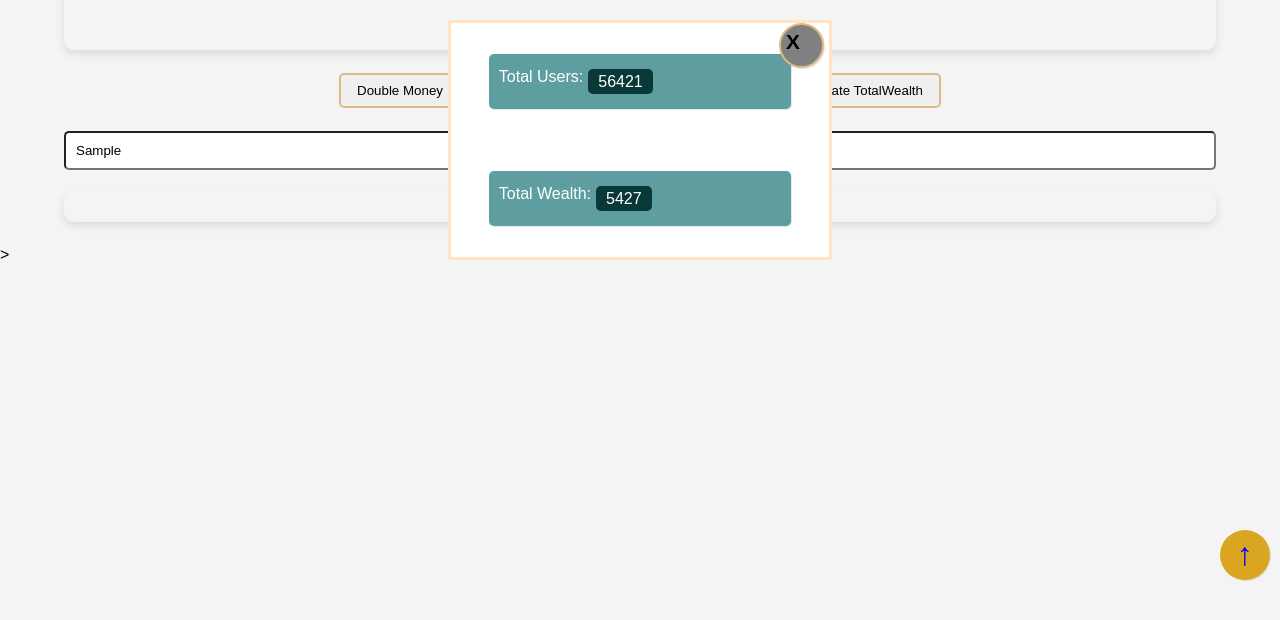
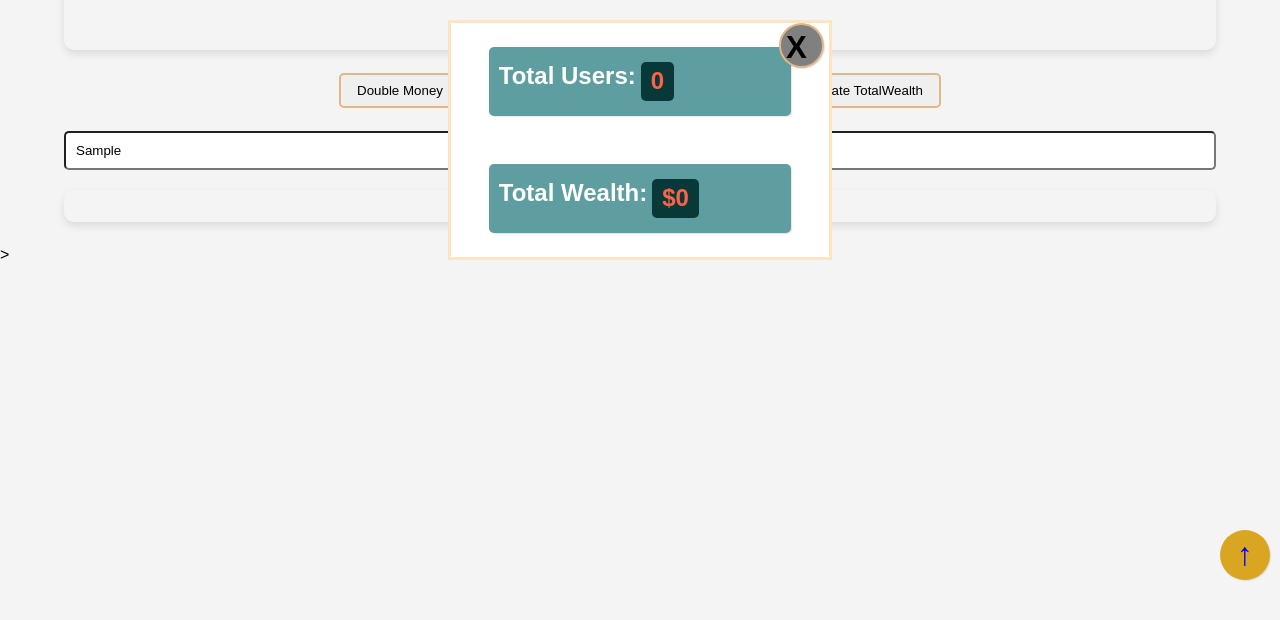
Before and after one commit to SCIPIO666/users-displaying-Ui-array-methods, a plain HTML site: page index.html in a window 1280 px wide. Both pictures are taken after typing "Sample" into the empty fields and a click on the button "Calculate TotalWealth". Shown: the part 110-730 px from the top of the page. Drawn offline with Linux system fonts and the light colour scheme; no server answers.

Commit message:
calculate total welath complete

```diff
--- a/script.js
+++ b/script.js
@@ -10,7 +10,7 @@ const modal= document.querySelector(".display");
 //----------dom events---------------------------------------///
 
 closeModal.addEventListener("click",e=>{
-    modal .classList.toggle("active");
+    modal .classList.remove("active");
 });
 
 ////////////------  state/data----------  /////////////////
@@ -139,6 +139,7 @@ function getCurrentWealth(userContainer) {
   return parseFloat(cleanedValue.trim());
 
 }
+
 function updateWealthDisplay(wealthValue,wealthNode){
     wealthNode.innerHTML=`<label >Wealth: </label> $${wealthValue.toLocaleString('en-US')}`;
 }
@@ -154,6 +155,8 @@ function doubleMoney() {
     });
 updateEachUserWealth()
 }
+
+
 function showMillionares(){
    const currentUsers=document.querySelectorAll(".user");
     currentUsers.forEach(user=>{
@@ -167,21 +170,33 @@ function showMillionares(){
 function sortByRichest(){
  const currentUsers=document.querySelectorAll(".user");
     currentUsers.forEach(user=>{
-        if(user.dataset.wealth>999999){
-            user.style.display="flex";
-        }else{
-            user.style.display="none";
-        }
+
     });
 }
+function displayTotals(totalWealth,wealthArray){
+    const userTotalElem=document.querySelector(".total-users");
+    userTotalElem.textContent=wealthArray.length;
+    const wealthTotalElem=document.querySelector(".total-wealth");
+    wealthTotalElem.textContent=`$${totalWealth.toLocaleString('en-US')}`;
+
+    const overlay=document.querySelector(".display");
+    if(overlay.classList.contains("active"))return;
+    overlay.classList.add("active");
+}
+
 function calculateWealth(){
+    const allUsers=document.querySelectorAll(".user");
+    let usersWealth=[];
+    allUsers.forEach(user=>{
+    const wealth= getCurrentWealth(user);
+    usersWealth.push(wealth);
+    });
+ const totalWealth = usersWealth.reduce((accumulator, currentValue) => {
+        return accumulator + currentValue;
+    }, 0);
+    displayTotals(totalWealth,usersWealth);
+}
 
-}
-function displayTotal(){
-    const overlay=document.querySelector(".display");
-    overlay.classList.toggle("active");
-
-}
 const buttons=document.querySelectorAll("button");
 buttons.forEach(button=>{
     button.addEventListener("click",e=>{
@@ -202,7 +217,6 @@ buttons.forEach(button=>{
 
             case "calculate-wealth":
                     calculateWealth();
-                    displayTotal();
                 break;
 
             default:
@@ -232,7 +246,7 @@ async function initializeApp() {
 
     const ui = new Users(usersArray, usersContainer, createNode);
     ui.addUsers();
-    updateEachUserWealth()
+    updateEachUserWealth();
 
 }
 
--- a/styles.css
+++ b/styles.css
@@ -211,6 +211,8 @@ label{
     border: 3px solid bisque;
     position: fixed;
     transition: position .30s ease-in-out;
+    font-size: 1.5em;
+    font-weight: bold;
 }
 .active{
     top: 10%;
@@ -240,19 +242,18 @@ label{
     color: black;
     font-weight: bold;
     font-size: 1.3em;
-    transition: background-color 0.3s ease,letter-spacing .2s ease-in-out,transform .3s ease-in-out;
+    transition: background-color 0.3s ease,transform .3s ease-in-out;
  border: solid 2px burlywood;
 
  }
    #close:hover {
  background-color: brown;
  color: aqua;
- letter-spacing: 2px;
  transform: scale(.8);
  }
  .total-users,.total-wealth{
      background-color: rgb(9, 56, 56);
-    color: white;
+    color: tomato;
     padding: 0 10px 0 10px;
     margin: 5px;
     border-radius: 5px;
```
